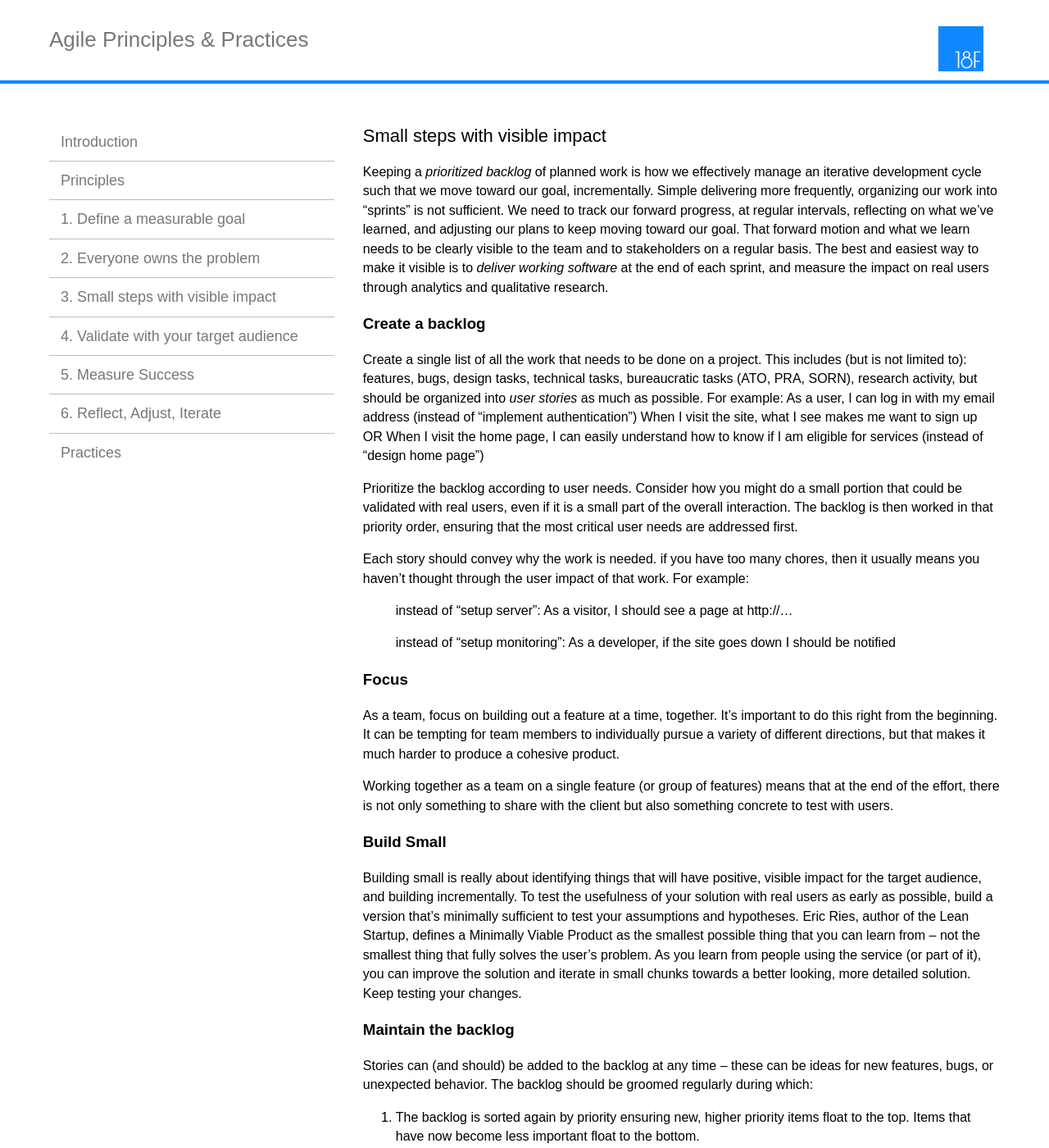
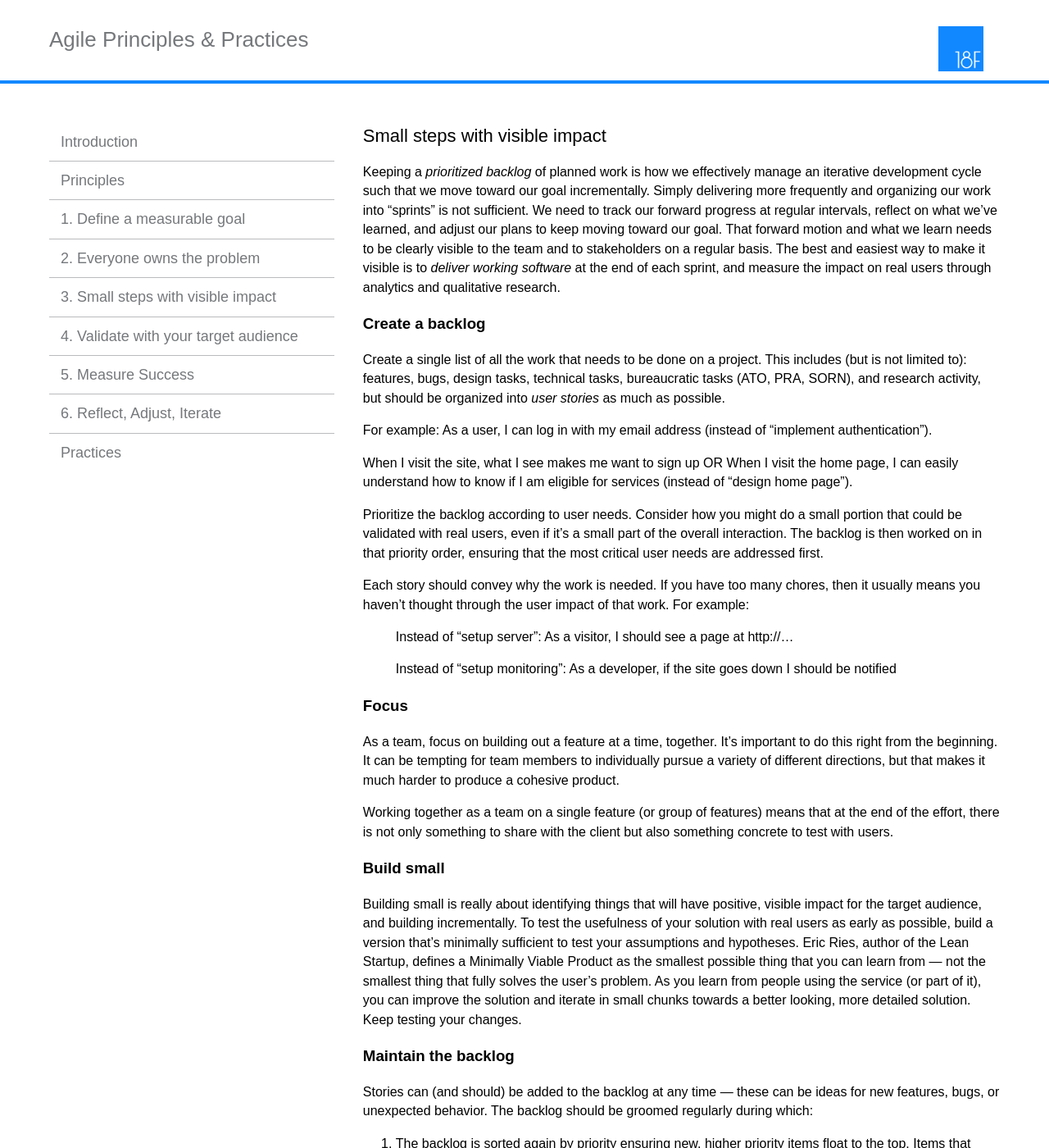
Before and after one commit to 18F/agile, a Jekyll site: the page built from 3-steps.md, in a window 1280 px wide and 1400 px high. Shown: the whole window at 82% size. Built offline with Jekyll 4.4.1, drawn with Linux system fonts in a browser that asks for light colours; some of the changed text lies outside the part shown.

Commit message:
Style edits and typos fixed

```diff
--- a/3-steps.md
+++ b/3-steps.md
@@ -1,34 +1,37 @@
 ---
 layout: page
-title:  "Small steps with visible impact"
+title: "Small steps with visible impact"
 ---
-Keeping a *prioritized backlog* of planned work is how we effectively manage an iterative development cycle such that we move toward our goal, incrementally.  Simple delivering more frequently, organizing our work into “sprints” is not sufficient.  We need to track our forward progress, at regular intervals, reflecting on what we’ve learned, and adjusting our plans to keep moving toward our goal.  That forward motion and what we learn needs to be clearly visible to the team and to stakeholders on a regular basis.  The best and easiest way to make it visible is to *deliver working software* at the end of each sprint, and measure the impact on real users through analytics and qualitative research.
+Keeping a *prioritized backlog* of planned work is how we effectively manage an iterative development cycle such that we move toward our goal incrementally. Simply delivering more frequently and organizing our work into “sprints” is not sufficient. We need to track our forward progress at regular intervals, reflect on what we’ve learned, and adjust our plans to keep moving toward our goal. That forward motion and what we learn needs to be clearly visible to the team and to stakeholders on a regular basis. The best and easiest way to make it visible is to *deliver working software* at the end of each sprint, and measure the impact on real users through analytics and qualitative research.
 
 ### Create a backlog
-Create a single list of all the work that needs to be done on a project. This includes (but is not limited to): features, bugs, design tasks, technical tasks, bureaucratic tasks (ATO, PRA, SORN), research activity, but should be organized into *user stories* as much as possible. For example:
-As a user, I can log in with my email address  (instead of “implement authentication”)
-When I visit the site, what I see makes me want to sign up OR When I visit the home page, I can easily understand how to know if I am eligible for services (instead of “design home page”)
+Create a single list of all the work that needs to be done on a project. This includes (but is not limited to): features, bugs, design tasks, technical tasks, bureaucratic tasks (ATO, PRA, SORN), and research activity, but should be organized into *user stories* as much as possible.
 
-Prioritize the backlog according to user needs. Consider how you might do a small portion that could be validated with real users, even if it is a small part of the overall interaction.  The backlog is then worked in that priority order, ensuring that the most critical user needs are addressed first.
+For example:
+As a user, I can log in with my email address (instead of “implement authentication”).
 
-Each story should convey why the work is needed.  if you have too many chores, then it usually means you haven’t thought through the user impact of that work.  For example:
+When I visit the site, what I see makes me want to sign up OR When I visit the home page, I can easily understand how to know if I am eligible for services (instead of “design home page”).
 
-> instead of “setup server”:  As a visitor, I should see a page at http://…
+Prioritize the backlog according to user needs. Consider how you might do a small portion that could be validated with real users, even if it's a small part of the overall interaction. The backlog is then worked on in that priority order, ensuring that the most critical user needs are addressed first.
 
-> instead of “setup monitoring”: As a developer, if the site goes down I should be notified
+Each story should convey why the work is needed. If you have too many chores, then it usually means you haven’t thought through the user impact of that work. For example:
+
+> Instead of “setup server”: As a visitor, I should see a page at http://…
+
+> Instead of “setup monitoring”: As a developer, if the site goes down I should be notified
 
 ### Focus
 As a team, focus on building out a feature at a time, together. It’s important to do this right from the beginning. It can be tempting for team members to individually pursue a variety of different directions, but that makes it much harder to produce a cohesive product.
 
 Working together as a team on a single feature (or group of features) means that at the end of the effort, there is not only something to share with the client but also something concrete to test with users.
 
-### Build Small
-Building small is really about identifying things that will have positive, visible impact for the target audience, and building incrementally. To test the usefulness of your solution with real users as early as possible, build a version that’s minimally sufficient to test your assumptions and hypotheses. Eric Ries, author of the Lean Startup, defines a Minimally Viable Product as the smallest possible thing that you can learn from -- not the smallest thing that fully solves the user’s problem.  As you learn from people using the service (or part of it), you can improve the solution and iterate in small chunks towards a better looking, more detailed solution. Keep testing your changes.
+### Build small
+Building small is really about identifying things that will have positive, visible impact for the target audience, and building incrementally. To test the usefulness of your solution with real users as early as possible, build a version that’s minimally sufficient to test your assumptions and hypotheses. Eric Ries, author of the Lean Startup, defines a Minimally Viable Product as the smallest possible thing that you can learn from — not the smallest thing that fully solves the user’s problem. As you learn from people using the service (or part of it), you can improve the solution and iterate in small chunks towards a better looking, more detailed solution. Keep testing your changes.
 
 ### Maintain the backlog
-Stories can (and should) be added to the backlog at any time -- these can be ideas for new features, bugs, or unexpected behavior. The backlog should be groomed regularly during which:
+Stories can (and should) be added to the backlog at any time — these can be ideas for new features, bugs, or unexpected behavior. The backlog should be groomed regularly during which:
 
 1. The backlog is sorted again by priority ensuring new, higher priority items float to the top. Items that have now become less important float to the bottom.
-2. The description of items in the backlog are written or (re-written) to ensure that they are clear. It’s also important to state expectations around what completion of that item look like.
+2. The description of items in the backlog are written or (re-written) to ensure that they are clear. It’s also important to state expectations around what completion of that item looks like.
 
-It’s useful to schedule a regularly occurring backlog refinement meeting.  A backlog is a long ordered list which is useful for determining what to work on next. However, because of its format and detail, it makes it hard to see the big picture.  Refer to your roadmap to help order the backlog into focused iterations.
+It’s useful to schedule a regularly occurring backlog refinement meeting. A backlog is a long ordered list which is useful for determining what to work on next. However, because of its format and detail, it makes it hard to see the big picture. Refer to your roadmap to help order the backlog into focused iterations.
```
